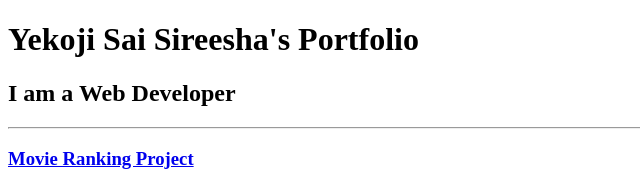
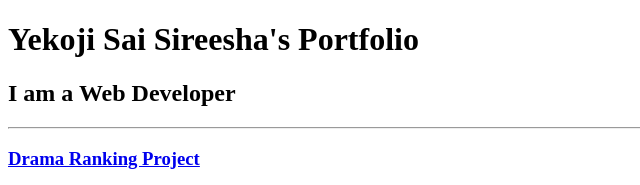
Before and after one commit to Sireesha5J2/Html-portfolio, a plain HTML site: page index.html in a window 1280 px wide. Shown: the top 185 px of the page, 0-640 px from the left. Drawn offline with Linux system fonts and the light colour scheme.

Commit message:
Update index.html

```diff
--- a/index.html
+++ b/index.html
@@ -24,7 +24,7 @@ https://developer.mozilla.org/en-US/docs/Web/HTML/Element/img#attr-height -->
     <h1>Yekoji Sai Sireesha's Portfolio</h1>
     <h2>I am a Web Developer</h2>
     <hr/>
-    <a href = "public/movie-ranking.html"><h3>Movie Ranking Project</h3></a>
+    <a href = "public/movie-ranking.html"><h3>Drama Ranking Project</h3></a>
     <img src = "assets/images/MovieRanking.png" height="200"/>
     <br/>
     <a href = "public/birthday-invite.html"><h3>Birthday Invite Project</h3></a>
```
